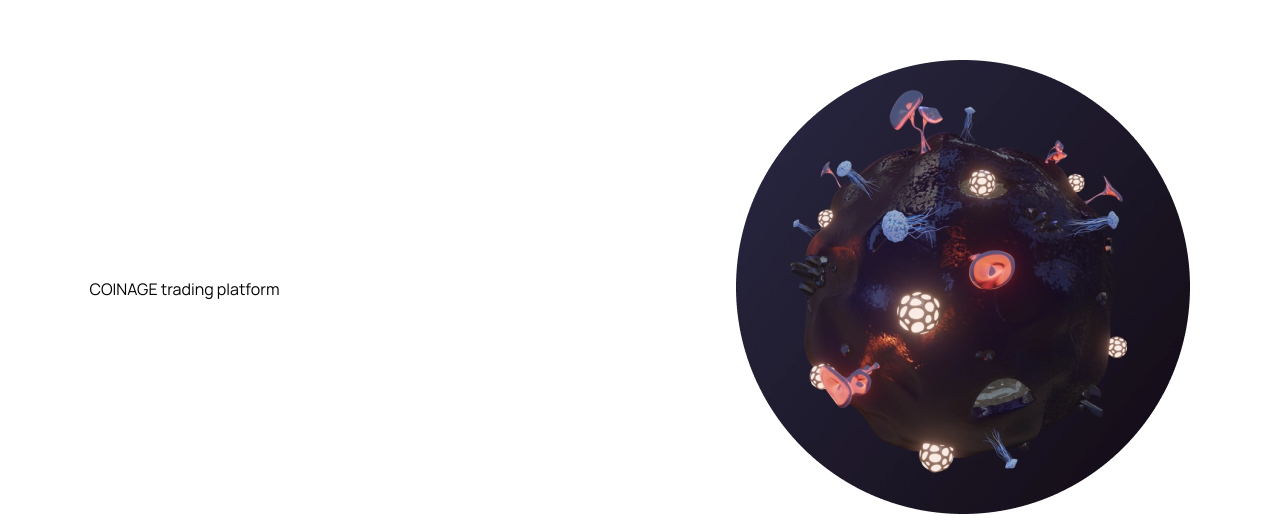
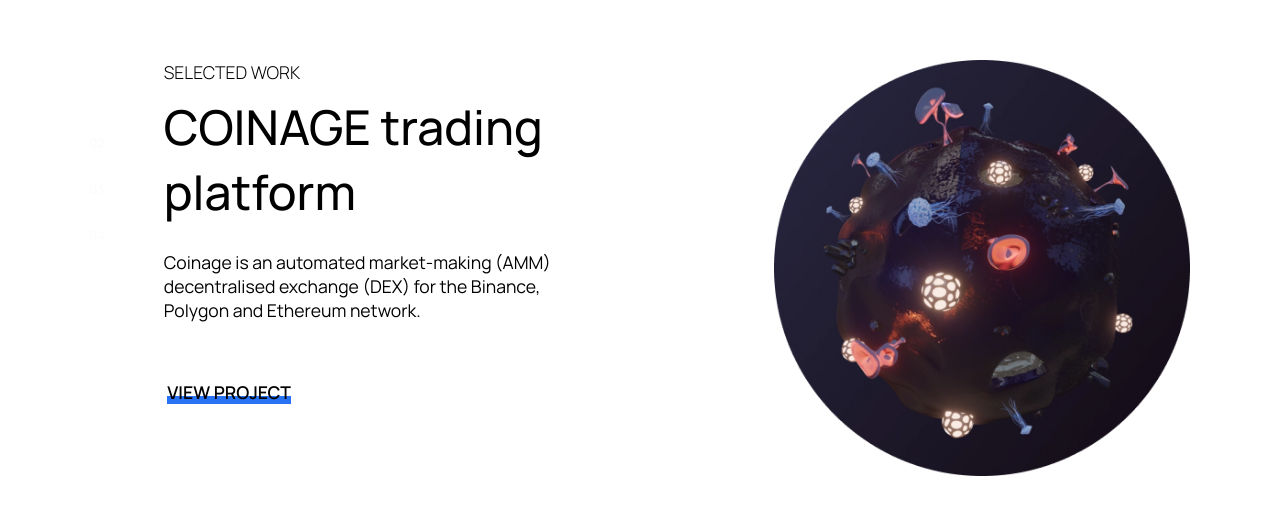
Before and after one commit to maha-saaa/zima-website, a Next.js app: page / in a window 1280 px wide. Shown: the part 1674-2200 px from the top of the page. Built offline with nearby package versions, Linux system fonts and the light colour scheme.

Commit message:
Add third section's base

```diff
--- a/src/components/About/index.tsx
+++ b/src/components/About/index.tsx
@@ -8,7 +8,7 @@
         className={styles.title}
         initial="hidden"
         whileInView="visible"
-        // viewport={{ once: true }}
+        viewport={{ once: true }}
         transition={{ duration: 1 }}
         variants={{
           visible: { opacity: 1, scale: 1 },
--- a/src/components/Hero/index.module.scss
+++ b/src/components/Hero/index.module.scss
@@ -4,12 +4,18 @@
   align-items: center;
   gap: 16px;
   padding: 25vh 7vw;
+  @media screen and (max-width: 600px) {
+    padding: 10vh 7vw;
+  }
 }
 
 .title {
   font-size: 4rem;
   font-weight: 400;
   text-align: center;
+  @media screen and (max-width: 600px) {
+    font-size: 2.5rem;
+  }
 }
 
 .desc {
--- a/src/components/Navbar/index.module.scss
+++ b/src/components/Navbar/index.module.scss
@@ -23,7 +23,27 @@
     font-weight: 500;
     color: var(--whiteWithOpacity);
     cursor: pointer;
+    display: inline-block;
+    position: relative;
     &:hover {
+      color: var(--white);
+      font-weight: 600;
+    }
+    &:after {
+      content: "";
+      position: absolute;
+      width: 100%;
+      transform: scaleX(0);
+      height: 2px;
+      bottom: 0;
+      left: 0;
+      background-color: var(--white);
+      transform-origin: bottom right;
+      transition: transform 0.25s ease-out;
+    }
+    &:hover:after {
+      transform: scaleX(1);
+      transform-origin: bottom left;
       color: var(--white);
       font-weight: 600;
     }
--- a/src/components/Navbar/index.tsx
+++ b/src/components/Navbar/index.tsx
@@ -44,8 +44,7 @@
               offset={-100}
               duration={500}
             >
-              <span>{temp.title.slice(0, 2)}</span>
-              <span>{temp.title.slice(2)}</span>
+              {temp.title}
             </Link>
           </li>
         ))}
--- a/src/components/WhatWeDo/index.module.scss
+++ b/src/components/WhatWeDo/index.module.scss
@@ -5,6 +5,9 @@
   justify-content: flex-end;
   gap: 113px;
   padding: 25vh 7vw;
+  @media screen and (max-width: 600px) {
+    padding: 10vh 7vw;
+  }
 }
 
 .text {
--- a/src/components/projects/index.module.scss
+++ b/src/components/projects/index.module.scss
@@ -1,8 +1,102 @@
 .wrapper {
-    display: flex;
-    flex-direction: row;
-    align-items: center;
-    justify-content: space-between;
-    padding: 25vh 7vw;
-    position: relative;
+  display: flex;
+  flex-direction: row;
+  align-items: flex-start;
+  justify-content: center;
+  padding: 25vh 7vw;
+  position: relative;
+  @media screen and (max-width: 600px) {
+    padding: 10vh 7vw;
   }
+}
+
+.header {
+  font-size: 1.1rem;
+  font-weight: 300;
+  display: inline-block;
+  position: relative;
+  &:after {
+    content: "";
+    position: absolute;
+    width: 100%;
+    transform: scaleX(0);
+    height: 2px;
+    bottom: 0;
+    left: 0;
+    background-color: var(--primaryBlue);
+    transform-origin: bottom right;
+    transition: transform 0.25s ease-out;
+  }
+  &:hover:after {
+    transform: scaleX(1);
+    transform-origin: bottom left;
+    color: var(--primaryBlue);
+    font-weight: 600;
+  }
+}
+
+.number {
+  display: flex;
+  flex-direction: column;
+  align-items: flex-start;
+  justify-content: space-between;
+  gap: 3.5vh;
+  margin-top: 2.5vh;
+  margin-right: 4.2vw;
+  cursor: pointer;
+}
+
+.notSelected {
+  font-size: 0.8rem;
+  font-weight: 300;
+  color: rgba(248, 244, 244, 0.5);
+}
+
+.selected {
+  color: white;
+  font-size: 1.2rem;
+  font-weight: 600;
+}
+
+.desc {
+  display: flex;
+  flex-direction: column;
+  align-items: flex-start;
+  justify-content: space-between;
+  margin-right: 6vw;
+  gap: 10px;
+  > span:nth-child(2) {
+    font-size: 3rem;
+    font-weight: 500;
+    margin-bottom: 2vh;
+  }
+  > span:nth-child(3) {
+    font-size: 1.1rem;
+    font-weight: 400;
+    margin-bottom: 6vh;
+    max-width: 32vw;
+  }
+}
+
+.footer {
+  font-size: 1.1rem;
+  font-weight: 600;
+  background-position-y: 30%;
+  background-image: linear-gradient(transparent 50%, var(--primaryBlue) 50%);
+  transition: background 500ms ease;
+  background-size: 2px;
+  background-size: auto 175%;
+  display: inline-block;
+  margin: 0 0.2em;
+  transition: all linear 150ms;
+  &:hover {
+    background-position-y: 100%;
+    cursor: pointer;
+  }
+}
+
+.image {
+  @media screen and (max-width: 600px) {
+    display: none;
+  }
+}
--- a/src/components/projects/index.tsx
+++ b/src/components/projects/index.tsx
@@ -2,18 +2,78 @@
 import Image from "next/image";
 import { motion, useScroll, useTransform } from "framer-motion";
 import earth from "@/public/images/earth.png";
-import grayCircle from "@/public/images/gray-circle.png";
+import { useState } from "react";
+
+type project = {
+  id: string;
+  name: string;
+  desc: string;
+  link: string;
+  image: string;
+};
+
+const projectsArr: project[] = [
+  {
+    id: "01",
+    name: "COINAGE trading platform",
+    desc: "Coinage is an automated market-making (AMM) decentralised exchange (DEX) for the Binance, Polygon and Ethereum network.",
+    link: "",
+    image: "",
+  },
+  {
+    id: "02",
+    name: "COINAGE trading platform",
+    desc: "decentralised exchange (DEX) for the Binance, Polygon and Ethereum network.",
+    link: "",
+    image: "",
+  },
+  {
+    id: "03",
+    name: "COINAGE trading platform",
+    desc: "exchange (DEX) for the Binance, Polygon and Ethereum network.",
+    link: "",
+    image: "",
+  },
+  {
+    id: "04",
+    name: "COINAGE trading platform",
+    desc: "Polygon and Ethereum network.",
+    link: "",
+    image: "",
+  },
+];
 
 const Projects: React.FunctionComponent<any> = (): JSX.Element => {
-  const { scrollYProgress } = useScroll();
+  const [selectedProject, setSelectedProject] = useState<project>(
+    projectsArr[0]
+  );
 
   return (
     <section id="Projects" className={styles.wrapper}>
-      <div>
-        <span>COINAGE trading platform</span>
+      <div className={styles.number}>
+        {projectsArr?.map((temp) => {
+          return (
+            <div
+              key={`${temp.id}`}
+              onClick={() => setSelectedProject(temp)}
+              className={
+                selectedProject.id === temp.id
+                  ? styles.selected
+                  : styles.notSelected
+              }
+            >
+              {temp.id}
+            </div>
+          );
+        })}
       </div>
-      <div>
-        {/* <Image src={grayCircle} alt="grayCircle" /> */}
+      <div className={styles.desc}>
+        <span className={styles.header}>SELECTED WORK</span>
+        <span>{selectedProject.name}</span>
+        <span>{selectedProject.desc}</span>
+        <span className={styles.footer}>VIEW PROJECT</span>
+      </div>
+      <div className={styles.image}>
         <Image src={earth} alt="earth" />
       </div>
     </section>
```
